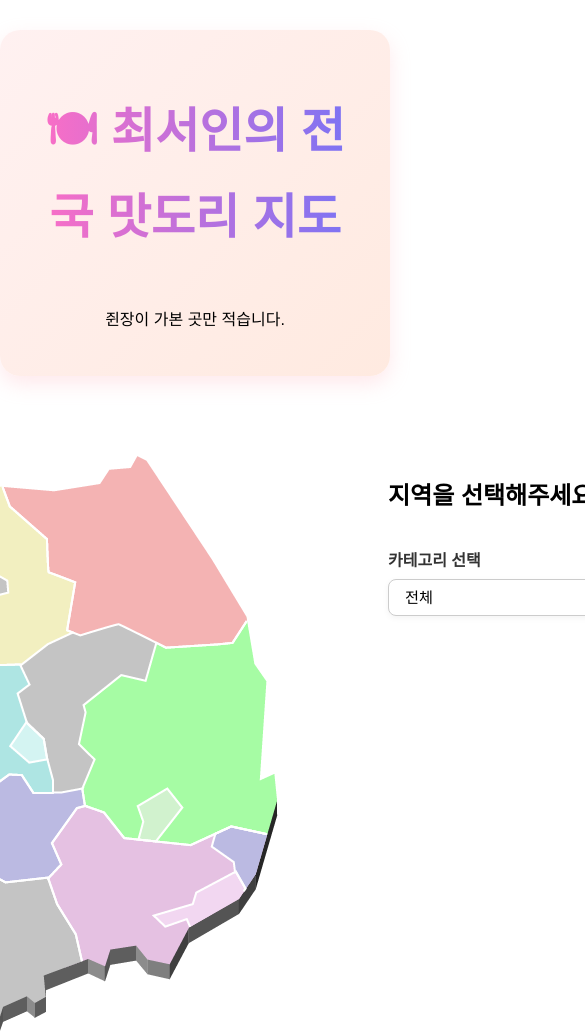
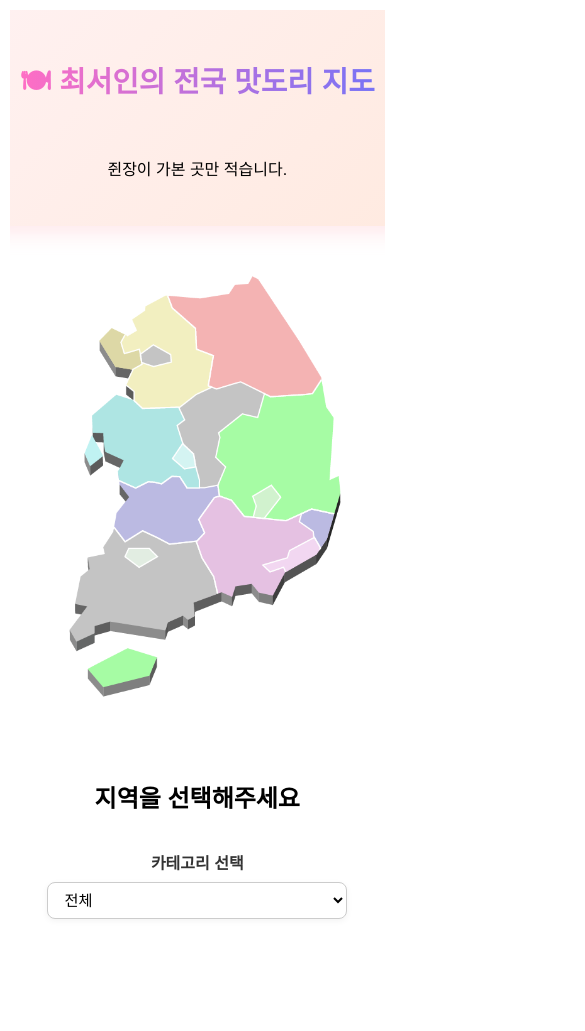
Before and after one commit to chltjdls/innyisfree, a plain HTML site: page about.html in a window 390 px wide. Shown: the top 1031 px of the page, 585 px wide, since content can reach past the window. After the commit the page ends 975 px from the top, so only its background shows below. Drawn offline with Linux system fonts and the light colour scheme.

Commit message:
Add files via upload

```diff
--- a/about.html
+++ b/about.html
@@ -1,7 +1,10 @@
 <!DOCTYPE html>
+
 <html lang="ko">
 <head>
     <meta charset="UTF-8" />
+    <meta name="viewport" content="width=device-width, initial-scale=1.0">
+
     <title>최서인의 전국 맛도리 지도</title>
     <style>
                 body {
@@ -11,6 +14,7 @@
                     flex-direction: column;
                     align-items: center;
                 }
+
                 h1 {
                     font-size: 3rem;
                     font-weight: 800;
@@ -19,7 +23,9 @@
                     position: relative;
                     padding-bottom: 10px;
                     /*            line-height: 1.4;
-*/        }
+        */
+                }
+
                 @keyframes fadeInUp {
                     0% {
                         opacity: 0;
@@ -34,7 +40,7 @@
 
                 .title-box {
                     background: linear-gradient(135deg, #fff1f1, #ffeae0);
-            border: 3px  #ff9aa2;
+                    border: 3px #ff9aa2;
                     border-radius: 20px;
                     box-shadow: 0 8px 20px rgba(255, 182, 193, 0.3);
                     padding: 30px 30px;
@@ -51,6 +57,7 @@
                         color: transparent;
                         display: inline-block;
                     }
+
                 .map-area {
                     display: flex;
                     justify-content: center;
@@ -116,6 +123,73 @@
                     /*            width: 500px;
                 */ height: auto;
                 }
+        @media (max-width: 768px) {
+            html, body {
+                width: 98%;
+                overflow-x: hidden;
+            }
+            .side-panel {
+                min-width: auto;
+                width: 100%;
+            }
+
+            .map-area {
+                flex-direction: column;
+                align-items: center;
+                gap: 20px;
+            }
+            body {
+                margin: 10px;
+            }
+
+            .map-area {
+                flex-direction: column;
+                align-items: center;
+                gap: 20px;
+                width: 100%;
+            }
+
+                .map-area img {
+                    width: 100%;
+                    max-width: 100%;
+                    height: auto;
+                }
+
+            .side-panel {
+                width: 100%;
+                margin-top: 0;
+                align-items: center;
+            }
+
+            .category-box,
+            .list-container {
+                width: 100%;
+                max-width: 500px;
+
+            }
+            .category-box {
+                display: flex;
+                flex-direction: column;
+                align-items: center;
+            }
+
+            .restaurant {
+                padding: 10px;
+                border-bottom: 1px solid #eee;
+                font-size: 14px;
+            }
+
+            h1 {
+                font-size: 1.8rem;
+                text-align: center;
+            }
+
+            #category {
+                width: 80%;
+            }
+        }
+
+
     </style>
 </head>
 <body>
@@ -308,6 +382,26 @@
                               `).join('');
         }
     </script>
+    <script>
+        window.addEventListener('resize', scaleMapArea);
+        window.addEventListener('DOMContentLoaded', scaleMapArea);
 
+        function scaleMapArea() {
+            const img = document.querySelector('img[usemap]');
+            const map = document.querySelector('map');
+            const width = img.naturalWidth;
+            const height = img.naturalHeight;
+            const scaleX = img.clientWidth / width;
+            const scaleY = img.clientHeight / height;
+
+            map.querySelectorAll('area').forEach(area => {
+                const originalCoords = area.dataset.originalCoords || area.coords;
+                const coords = originalCoords.split(',').map(Number);
+                area.dataset.originalCoords = originalCoords; // 저장해둠
+                const scaled = coords.map((c, i) => i % 2 === 0 ? c * scaleX : c * scaleY);
+                area.coords = scaled.map(c => Math.round(c)).join(',');
+            });
+        }
+    </script>
 </body>
 </html>
```
Also changed, not shown: style.css (+12 -8 lines). Lines whose indentation alone changed are shown as unchanged.
